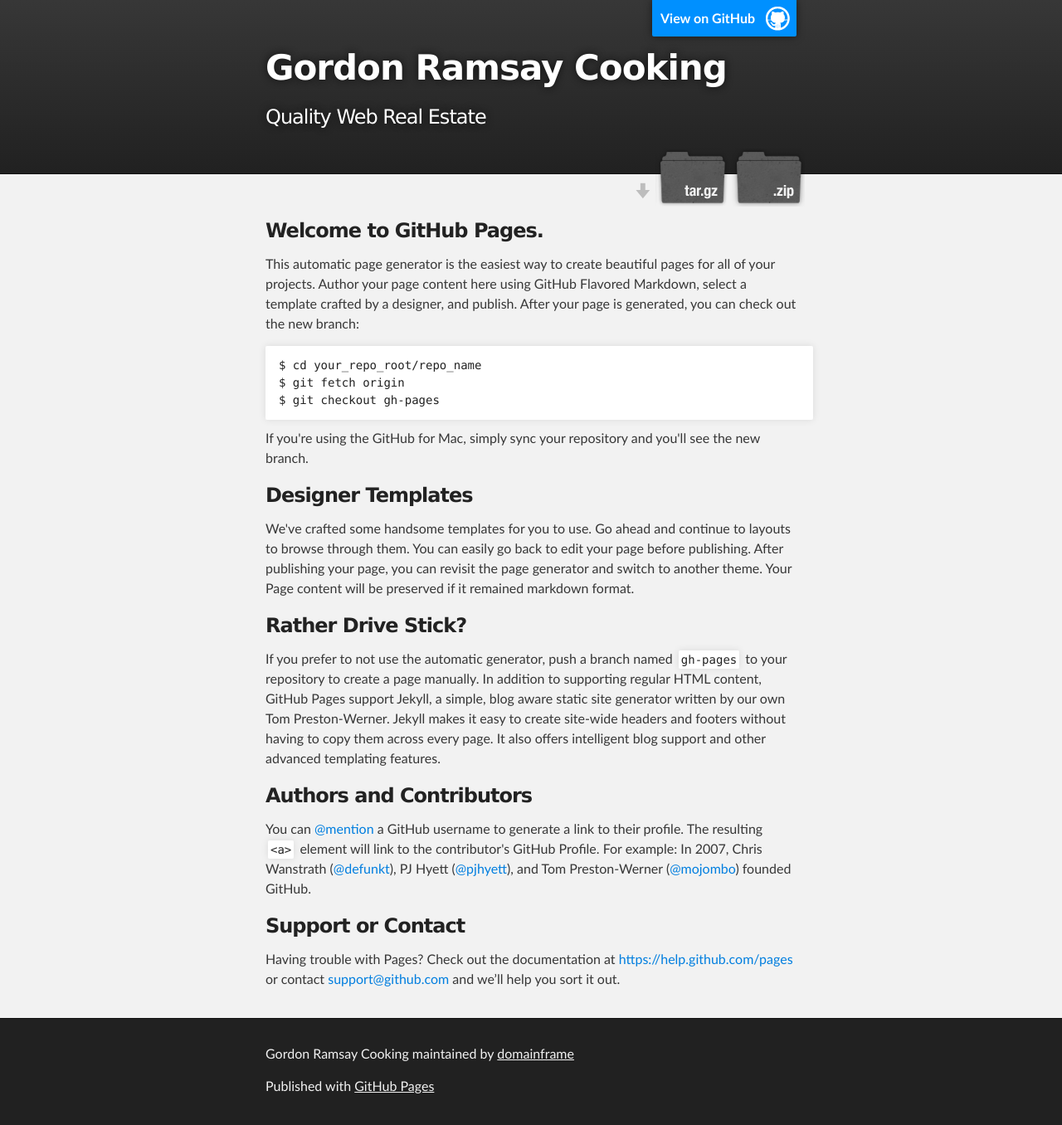
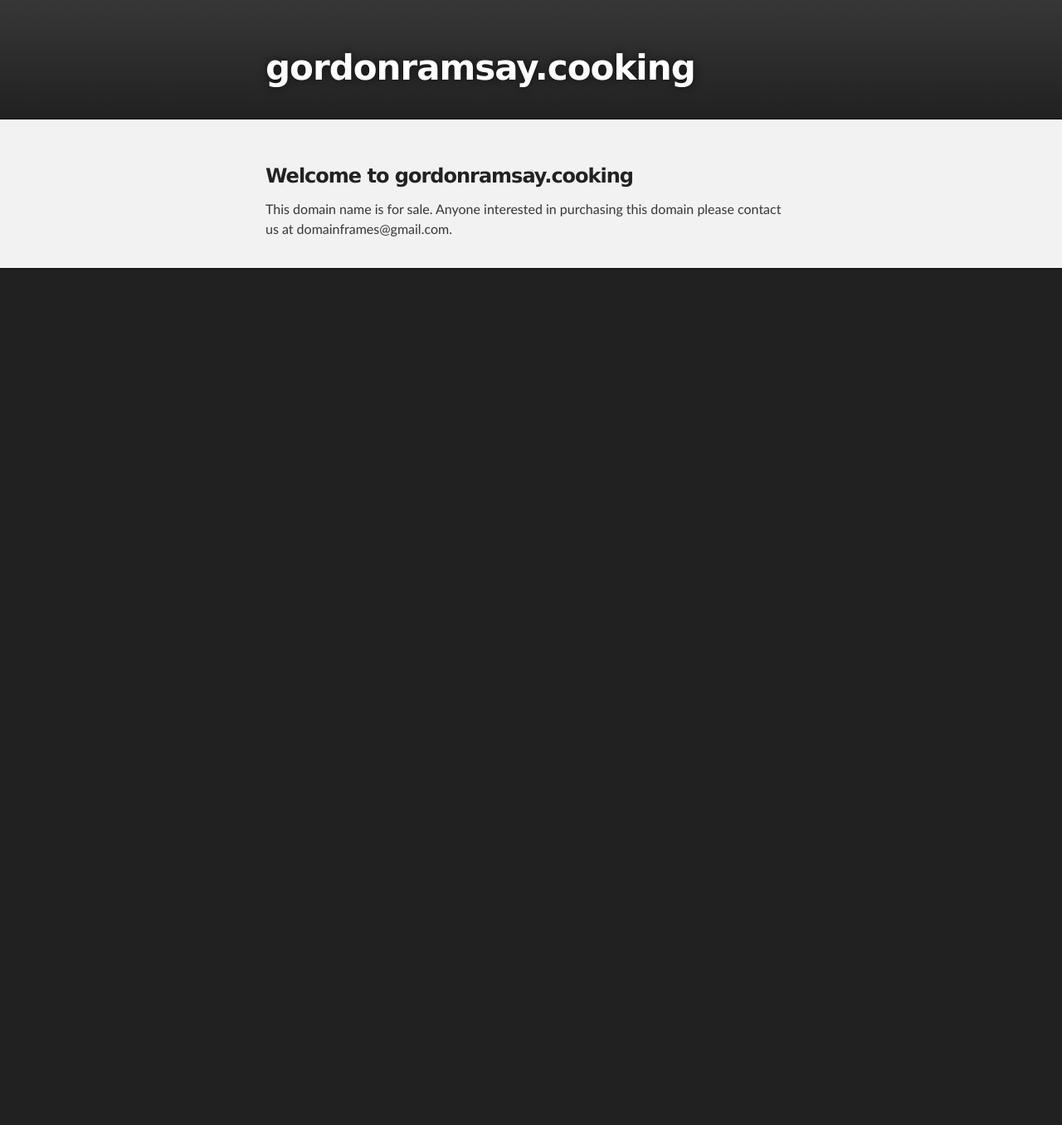
Before and after one commit to domainframe/gordonramsaycooking, a plain HTML site: page index.html in a window 1280 px wide. Shown: the whole page at 83% size. After the commit the page ends 800 px from the top, so only its background shows below. Drawn offline with Linux system fonts and the light colour scheme.

Commit message:
First version of index.

```diff
--- a/index.html
+++ b/index.html
@@ -16,64 +16,36 @@
     <!-- HEADER -->
     <div id="header_wrap" class="outer">
         <header class="inner">
-          <a id="forkme_banner" href="https://github.com/domainframe/gordonramsaycooking">View on GitHub</a>
-
-          <h1 id="project_title">Gordon Ramsay Cooking</h1>
-          <h2 id="project_tagline">Quality Web Real Estate</h2>
-
-            <section id="downloads">
-              <a class="zip_download_link" href="https://github.com/domainframe/gordonramsaycooking/zipball/master">Download this project as a .zip file</a>
-              <a class="tar_download_link" href="https://github.com/domainframe/gordonramsaycooking/tarball/master">Download this project as a tar.gz file</a>
-            </section>
+          <h1 id="project_title">gordonramsay.cooking</h1>
+          <!--<h2 id="project_tagline">Quality Web Real Estate</h2>-->
         </header>
     </div>
 
     <!-- MAIN CONTENT -->
     <div id="main_content_wrap" class="outer">
       <section id="main_content" class="inner">
-        <h3>
-<a id="welcome-to-github-pages" class="anchor" href="#welcome-to-github-pages" aria-hidden="true"><span class="octicon octicon-link"></span></a>Welcome to GitHub Pages.</h3>
-
-<p>This automatic page generator is the easiest way to create beautiful pages for all of your projects. Author your page content here using GitHub Flavored Markdown, select a template crafted by a designer, and publish. After your page is generated, you can check out the new branch:</p>
-
-<pre><code>$ cd your_repo_root/repo_name
-$ git fetch origin
-$ git checkout gh-pages
-</code></pre>
-
-<p>If you're using the GitHub for Mac, simply sync your repository and you'll see the new branch.</p>
-
-<h3>
-<a id="designer-templates" class="anchor" href="#designer-templates" aria-hidden="true"><span class="octicon octicon-link"></span></a>Designer Templates</h3>
-
-<p>We've crafted some handsome templates for you to use. Go ahead and continue to layouts to browse through them. You can easily go back to edit your page before publishing. After publishing your page, you can revisit the page generator and switch to another theme. Your Page content will be preserved if it remained markdown format.</p>
-
-<h3>
-<a id="rather-drive-stick" class="anchor" href="#rather-drive-stick" aria-hidden="true"><span class="octicon octicon-link"></span></a>Rather Drive Stick?</h3>
-
-<p>If you prefer to not use the automatic generator, push a branch named <code>gh-pages</code> to your repository to create a page manually. In addition to supporting regular HTML content, GitHub Pages support Jekyll, a simple, blog aware static site generator written by our own Tom Preston-Werner. Jekyll makes it easy to create site-wide headers and footers without having to copy them across every page. It also offers intelligent blog support and other advanced templating features.</p>
-
-<h3>
-<a id="authors-and-contributors" class="anchor" href="#authors-and-contributors" aria-hidden="true"><span class="octicon octicon-link"></span></a>Authors and Contributors</h3>
-
-<p>You can <a href="https://github.com/blog/821" class="user-mention">@mention</a> a GitHub username to generate a link to their profile. The resulting <code>&lt;a&gt;</code> element will link to the contributor's GitHub Profile. For example: In 2007, Chris Wanstrath (<a href="https://github.com/defunkt" class="user-mention">@defunkt</a>), PJ Hyett (<a href="https://github.com/pjhyett" class="user-mention">@pjhyett</a>), and Tom Preston-Werner (<a href="https://github.com/mojombo" class="user-mention">@mojombo</a>) founded GitHub.</p>
-
-<h3>
-<a id="support-or-contact" class="anchor" href="#support-or-contact" aria-hidden="true"><span class="octicon octicon-link"></span></a>Support or Contact</h3>
-
-<p>Having trouble with Pages? Check out the documentation at <a href="https://help.github.com/pages">https://help.github.com/pages</a> or contact <a href="mailto:support@github.com">support@github.com</a> and we’ll help you sort it out.</p>
+        <h3>Welcome to <strong>gordonramsay.cooking</strong></h3>
+        <p>
+            This domain name is for sale. Anyone interested in purchasing this
+            domain please contact us at domainframes@gmail.com.
+        </p>
       </section>
     </div>
 
     <!-- FOOTER  -->
     <div id="footer_wrap" class="outer">
       <footer class="inner">
-        <p class="copyright">Gordon Ramsay Cooking maintained by <a href="https://github.com/domainframe">domainframe</a></p>
-        <p>Published with <a href="http://pages.github.com">GitHub Pages</a></p>
+        <!--<p>Published with <a href="http://pages.github.com">GitHub Pages</a></p>-->
       </footer>
     </div>
-
-
-
+    <!-- GOOGLE ANALYTICS TRACKER -->
+    <script>
+        (function(i,s,o,g,r,a,m){i['GoogleAnalyticsObject']=r;i[r]=i[r]||function(){
+        (i[r].q=i[r].q||[]).push(arguments)},i[r].l=1*new Date();a=s.createElement(o),
+        m=s.getElementsByTagName(o)[0];a.async=1;a.src=g;m.parentNode.insertBefore(a,m)
+        })(window,document,'script','//www.google-analytics.com/analytics.js','ga');
+        ga('create', 'UA-57786127-5', 'auto');
+        ga('send', 'pageview');
+    </script>
   </body>
 </html>
```
